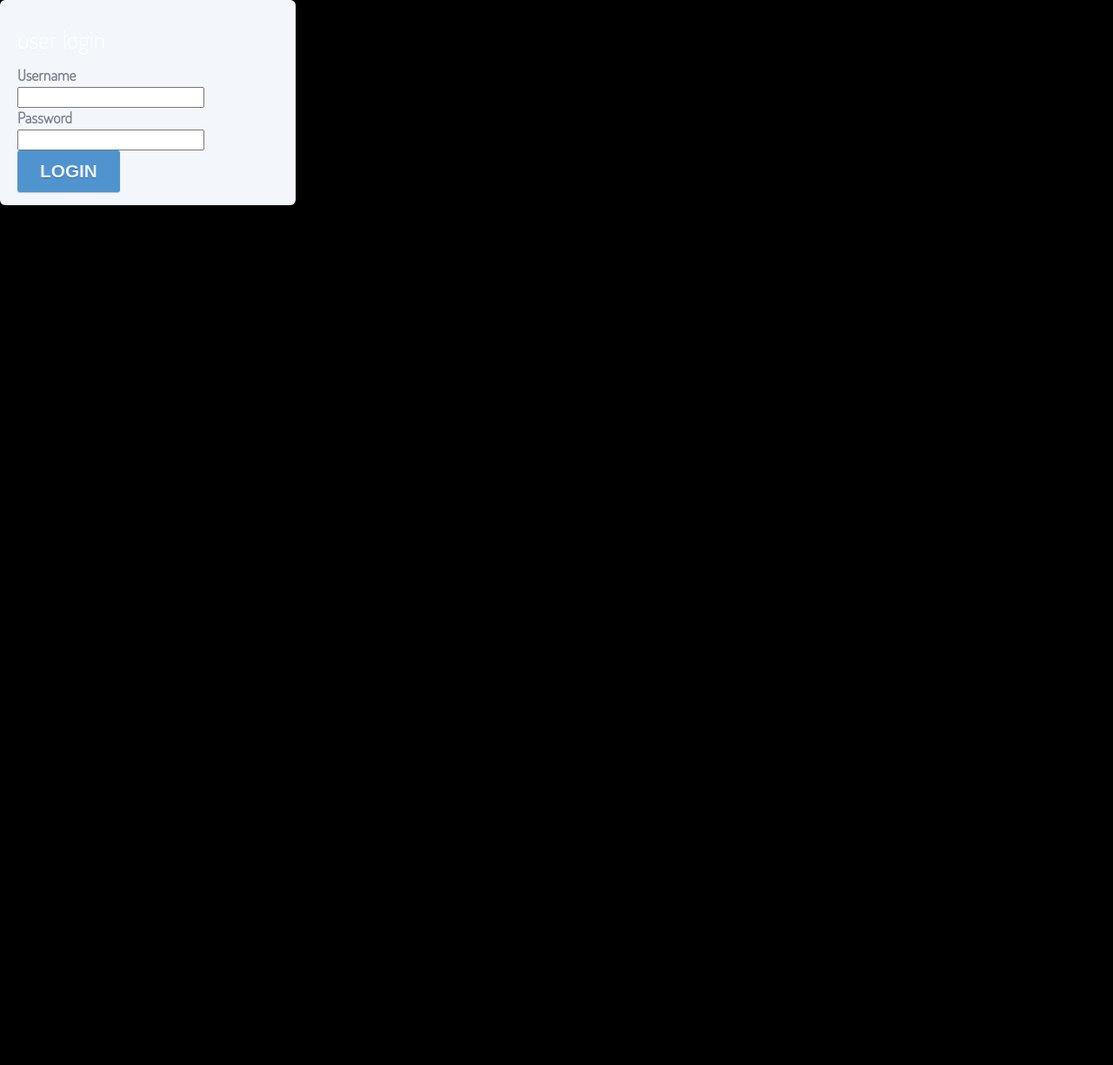
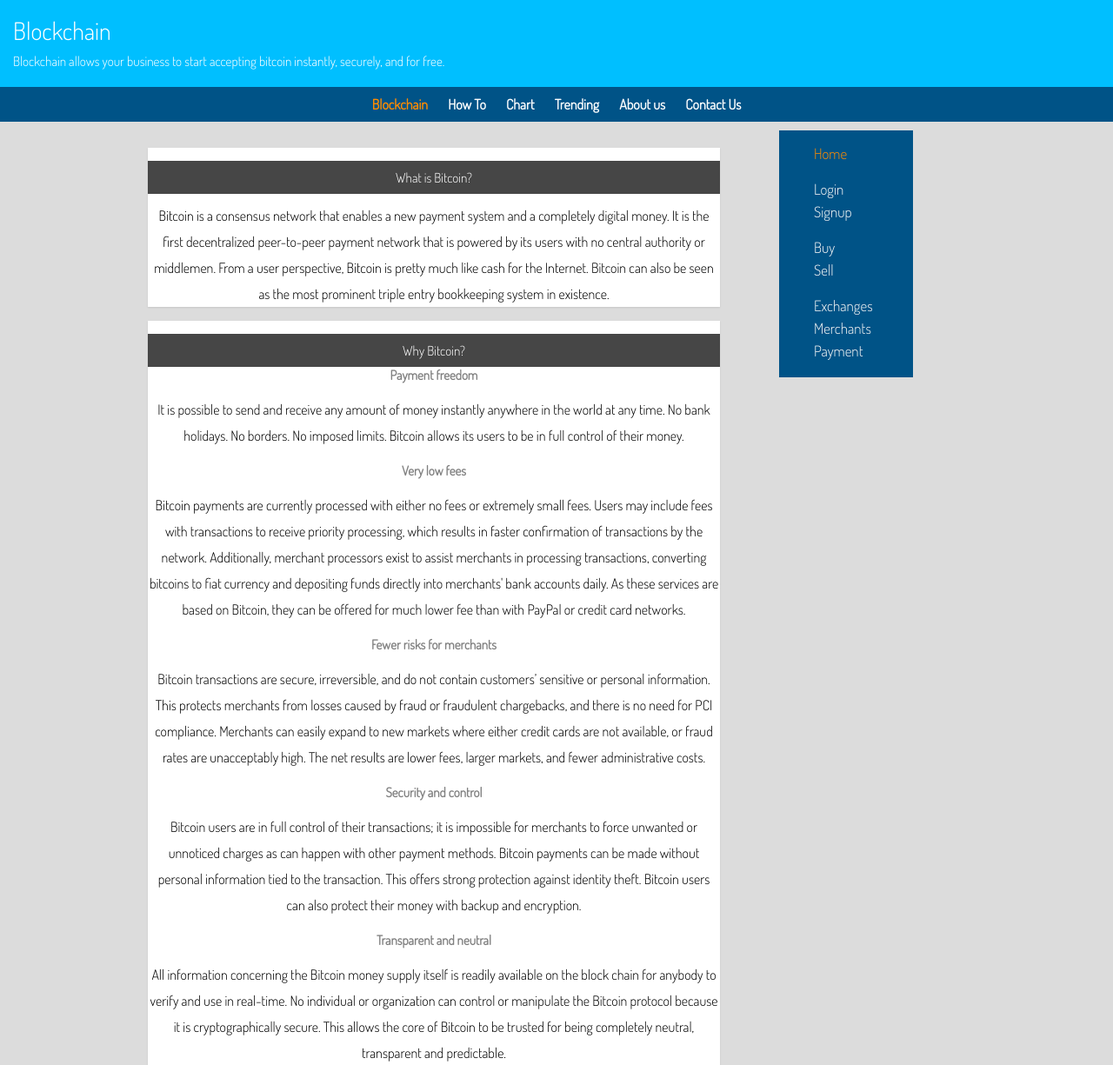
Before and after one commit to Jaaga/blockchain, a PHP site: page /pages/index.php in a window 1280 px wide. Shown: the top 1225 px of the page at 87% size. Before the commit the page ends 236 px from the top, so only its background shows below. Run offline with PHP 8.4, Linux system fonts and the light colour scheme.

Commit message:
itterate

```diff
--- a/pages/index.php
+++ b/pages/index.php
@@ -42,7 +42,7 @@
 	<body>
 
 	<div id="lean_overlay">
-		<div id="login" style="display:one">
+		<div id="login" style="display:none">
 			<h1>user login</h1>
 			<form id="loginform"  name="loginform"  method="post" action="#">
 				<label for="username">Username</label>
--- a/public/css/main.css
+++ b/public/css/main.css
@@ -191,11 +191,12 @@
   border: 0;
   color: #edf4f9;
   text-decoration: none;
-  background-color: #4f94cf;
+  background-color: #00bfff;
   border-color: rgba(0, 0, 0, 0.1) rgba(0, 0, 0, 0.1) rgba(0, 0, 0, 0.25);
   font-size: 1.3em;
   font-weight: bold;
   padding: 12px 26px 12px 26px;
+  margin-top: 15px;
   line-height: normal;
   text-align: center;
   vertical-align: middle;
@@ -228,13 +229,13 @@
     height:100%;
     width:100%;
     background: #000;
-    display: non;
+    display: none;
 }
 
 #login {
   width: 300px;
   padding: 15px 20px;
-  background: #f3f6fa;
+  background: #005387;
   -webkit-border-radius: 6px;
   -moz-border-radius: 6px;
   border-radius: 6px;
@@ -297,7 +298,7 @@
 	position: absolute;
 	top: 150px;
 	left: 70%;
-	width: 15%;
+	width: 12%;
 }
 
 #floating-menu ul {
@@ -314,7 +315,7 @@
 	display: block;
 	list-style: none;
 	color: #f5f5f5;
-	border-bottom: 2px solid #fafad2;
+	font-size: 17px;
 	margin-bottom: 5px;
 }
 
```
